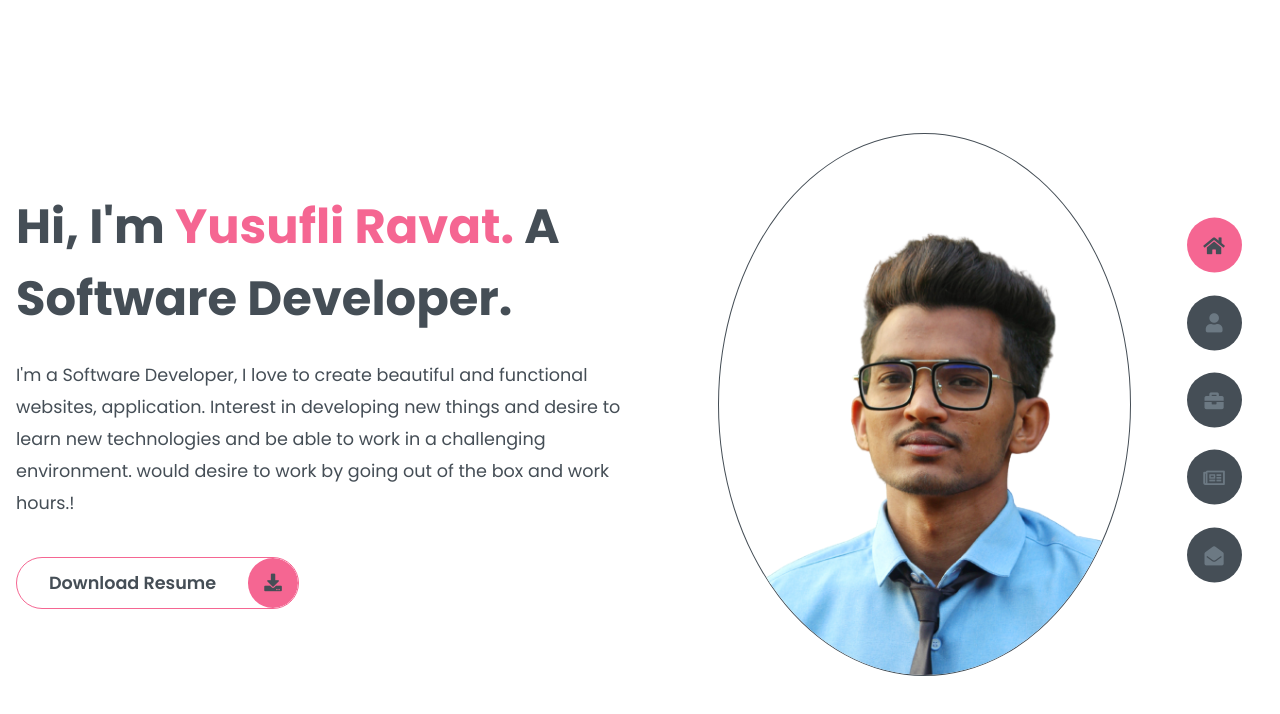
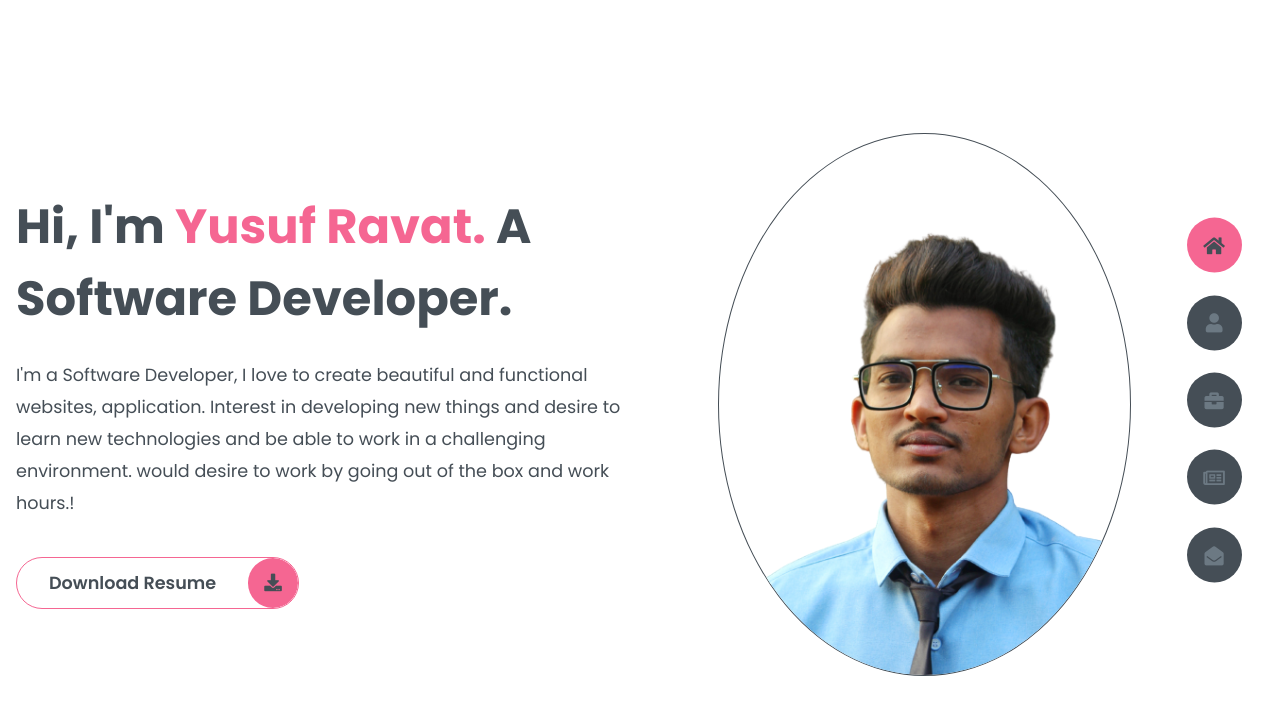
Before and after one commit to yusuf-ravat/Portfolio, a plain HTML site: page index.html in a window 1280 px wide. Drawn offline with Linux system fonts and the light colour scheme.

Commit message:
changed thh text

```diff
--- a/index.html
+++ b/index.html
@@ -21,7 +21,7 @@
         <div class="header-content">
             <div class="right-header">
                 <h1 class="name">
-                    Hi, I'm <span>Yusufli Ravat.</span> A Software Developer.
+                    Hi, I'm <span>Yusuf Ravat.</span> A Software Developer.
                 </h1>
                 <p>
                     I'm a Software Developer, I love to create beautiful and functional websites, application. Interest in developing new things and desire to learn new technologies and be able to work in a challenging environment. would desire to work by going out of the box and work hours.!
```
